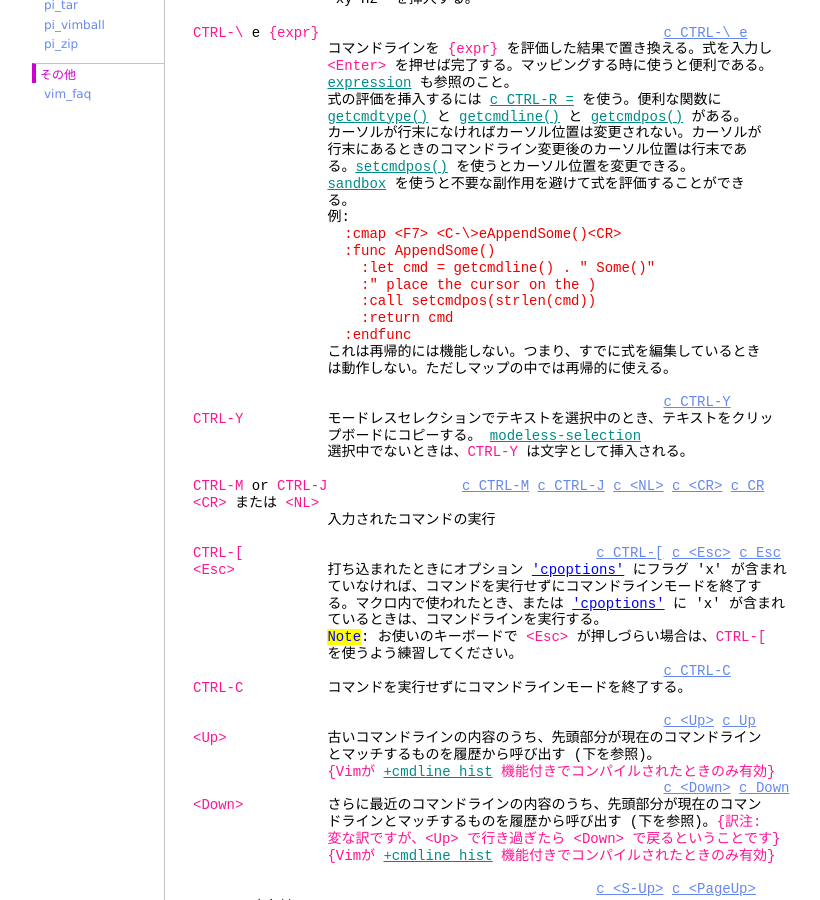
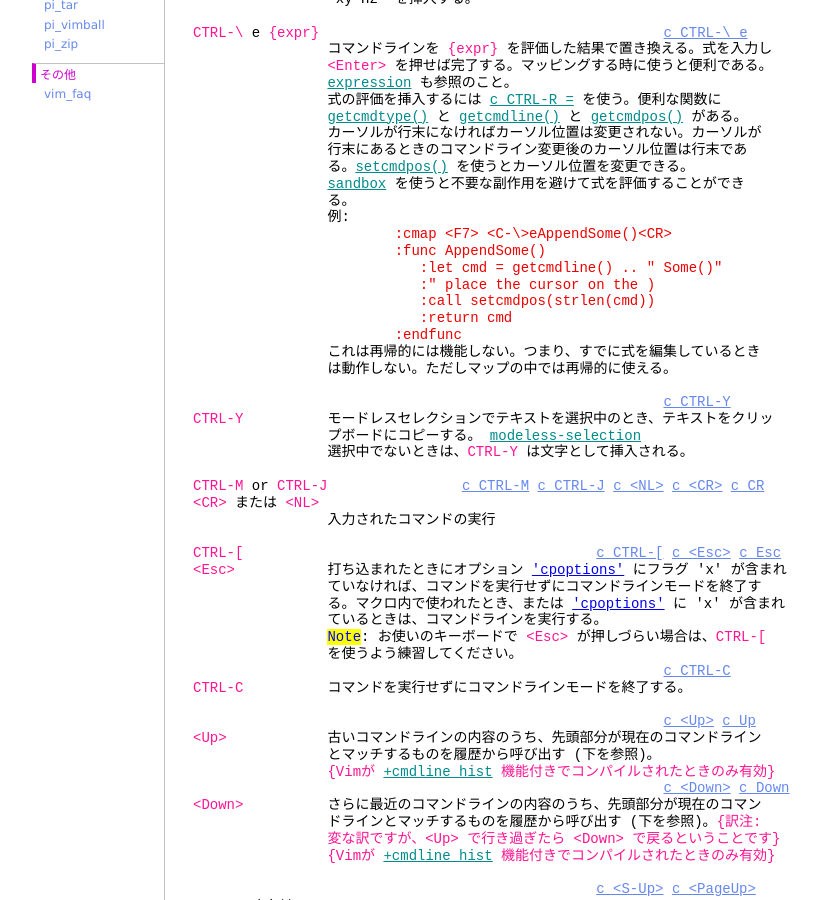
Before and after one commit to vim-jp/vimdoc-ja, a Jekyll site: the page built from cmdline.html, in a window 1280 px wide and 900 px high, scrolled down 3618 px. Shown: the whole window, without its empty margins (208-1028 px from the left). Built offline with Jekyll 4.4.1, drawn with Linux system fonts in a browser that asks for light colours; nearby versions of some CDN libraries; comment, search, counter and statistics services are not loaded.

Commit message:
Generated by GitHub workflow 1913744978
https://github.com/vim-jp/vimdoc-ja-working/actions/runs/1913744978

```diff
--- a/cmdline.html
+++ b/cmdline.html
@@ -219,13 +219,13 @@ helpname: 'cmdline'
 &nbsp;&nbsp;&nbsp;&nbsp;&nbsp;&nbsp;&nbsp;&nbsp;&nbsp;&nbsp;&nbsp;&nbsp;&nbsp;&nbsp;&nbsp;&nbsp;<a class="Identifier" href="eval.html#sandbox">sandbox</a>&nbsp;を使うと不要な副作用を避けて式を評価することができ<br>
 &nbsp;&nbsp;&nbsp;&nbsp;&nbsp;&nbsp;&nbsp;&nbsp;&nbsp;&nbsp;&nbsp;&nbsp;&nbsp;&nbsp;&nbsp;&nbsp;る。<br>
 &nbsp;&nbsp;&nbsp;&nbsp;&nbsp;&nbsp;&nbsp;&nbsp;&nbsp;&nbsp;&nbsp;&nbsp;&nbsp;&nbsp;&nbsp;&nbsp;例:<br>
-<div class="helpExample">&nbsp;&nbsp;&nbsp;&nbsp;&nbsp;&nbsp;&nbsp;&nbsp;&nbsp;&nbsp;&nbsp;&nbsp;&nbsp;&nbsp;&nbsp;&nbsp;&nbsp;&nbsp;:cmap &lt;F7&gt; &lt;C-\&gt;eAppendSome()&lt;CR&gt;<br>
-&nbsp;&nbsp;&nbsp;&nbsp;&nbsp;&nbsp;&nbsp;&nbsp;&nbsp;&nbsp;&nbsp;&nbsp;&nbsp;&nbsp;&nbsp;&nbsp;&nbsp;&nbsp;:func AppendSome()<br>
-&nbsp;&nbsp;&nbsp;&nbsp;&nbsp;&nbsp;&nbsp;&nbsp;&nbsp;&nbsp;&nbsp;&nbsp;&nbsp;&nbsp;&nbsp;&nbsp;&nbsp;&nbsp;&nbsp;&nbsp;:let cmd = getcmdline() . &quot; Some()&quot;<br>
-&nbsp;&nbsp;&nbsp;&nbsp;&nbsp;&nbsp;&nbsp;&nbsp;&nbsp;&nbsp;&nbsp;&nbsp;&nbsp;&nbsp;&nbsp;&nbsp;&nbsp;&nbsp;&nbsp;&nbsp;:&quot; place the cursor on the )<br>
-&nbsp;&nbsp;&nbsp;&nbsp;&nbsp;&nbsp;&nbsp;&nbsp;&nbsp;&nbsp;&nbsp;&nbsp;&nbsp;&nbsp;&nbsp;&nbsp;&nbsp;&nbsp;&nbsp;&nbsp;:call setcmdpos(strlen(cmd))<br>
-&nbsp;&nbsp;&nbsp;&nbsp;&nbsp;&nbsp;&nbsp;&nbsp;&nbsp;&nbsp;&nbsp;&nbsp;&nbsp;&nbsp;&nbsp;&nbsp;&nbsp;&nbsp;&nbsp;&nbsp;:return cmd<br>
-&nbsp;&nbsp;&nbsp;&nbsp;&nbsp;&nbsp;&nbsp;&nbsp;&nbsp;&nbsp;&nbsp;&nbsp;&nbsp;&nbsp;&nbsp;&nbsp;&nbsp;&nbsp;:endfunc</div>
+<div class="helpExample">&nbsp;&nbsp;&nbsp;&nbsp;&nbsp;&nbsp;&nbsp;&nbsp;&nbsp;&nbsp;&nbsp;&nbsp;&nbsp;&nbsp;&nbsp;&nbsp;&nbsp;&nbsp;&nbsp;&nbsp;&nbsp;&nbsp;&nbsp;&nbsp;:cmap &lt;F7&gt; &lt;C-\&gt;eAppendSome()&lt;CR&gt;<br>
+&nbsp;&nbsp;&nbsp;&nbsp;&nbsp;&nbsp;&nbsp;&nbsp;&nbsp;&nbsp;&nbsp;&nbsp;&nbsp;&nbsp;&nbsp;&nbsp;&nbsp;&nbsp;&nbsp;&nbsp;&nbsp;&nbsp;&nbsp;&nbsp;:func AppendSome()<br>
+&nbsp;&nbsp;&nbsp;&nbsp;&nbsp;&nbsp;&nbsp;&nbsp;&nbsp;&nbsp;&nbsp;&nbsp;&nbsp;&nbsp;&nbsp;&nbsp;&nbsp;&nbsp;&nbsp;&nbsp;&nbsp;&nbsp;&nbsp;&nbsp;&nbsp;&nbsp; :let cmd = getcmdline() .. &quot; Some()&quot;<br>
+&nbsp;&nbsp;&nbsp;&nbsp;&nbsp;&nbsp;&nbsp;&nbsp;&nbsp;&nbsp;&nbsp;&nbsp;&nbsp;&nbsp;&nbsp;&nbsp;&nbsp;&nbsp;&nbsp;&nbsp;&nbsp;&nbsp;&nbsp;&nbsp;&nbsp;&nbsp; :&quot; place the cursor on the )<br>
+&nbsp;&nbsp;&nbsp;&nbsp;&nbsp;&nbsp;&nbsp;&nbsp;&nbsp;&nbsp;&nbsp;&nbsp;&nbsp;&nbsp;&nbsp;&nbsp;&nbsp;&nbsp;&nbsp;&nbsp;&nbsp;&nbsp;&nbsp;&nbsp;&nbsp;&nbsp; :call setcmdpos(strlen(cmd))<br>
+&nbsp;&nbsp;&nbsp;&nbsp;&nbsp;&nbsp;&nbsp;&nbsp;&nbsp;&nbsp;&nbsp;&nbsp;&nbsp;&nbsp;&nbsp;&nbsp;&nbsp;&nbsp;&nbsp;&nbsp;&nbsp;&nbsp;&nbsp;&nbsp;&nbsp;&nbsp; :return cmd<br>
+&nbsp;&nbsp;&nbsp;&nbsp;&nbsp;&nbsp;&nbsp;&nbsp;&nbsp;&nbsp;&nbsp;&nbsp;&nbsp;&nbsp;&nbsp;&nbsp;&nbsp;&nbsp;&nbsp;&nbsp;&nbsp;&nbsp;&nbsp;&nbsp;:endfunc</div>
 &nbsp;&nbsp;&nbsp;&nbsp;&nbsp;&nbsp;&nbsp;&nbsp;&nbsp;&nbsp;&nbsp;&nbsp;&nbsp;&nbsp;&nbsp; これは再帰的には機能しない。つまり、すでに式を編集しているとき<br>
 &nbsp;&nbsp;&nbsp;&nbsp;&nbsp;&nbsp;&nbsp;&nbsp;&nbsp;&nbsp;&nbsp;&nbsp;&nbsp;&nbsp;&nbsp;&nbsp;は動作しない。ただしマップの中では再帰的に使える。<br>
 <br>
--- a/index.html
+++ b/index.html
@@ -3,7 +3,7 @@ layout: vimdoc
 helpname: 'help'
 ---
 <div id='vimCodeElement'>
-<a class="Constant" href="index.html" name="help.txt">help.txt</a>&nbsp;&nbsp;&nbsp;&nbsp;&nbsp;&nbsp;For&nbsp;<span class="Identifier">Vim バージョン 8.2.</span>&nbsp;&nbsp;Last change: 2021 Dec 27<br>
+<a class="Constant" href="index.html" name="help.txt">help.txt</a>&nbsp;&nbsp;&nbsp;&nbsp;&nbsp;&nbsp;For&nbsp;<span class="Identifier">Vim バージョン 8.2.</span>&nbsp;&nbsp;Last change: 2022 Feb 26<br>
 <br>
 &nbsp;&nbsp;&nbsp;&nbsp;&nbsp;&nbsp;&nbsp;&nbsp;&nbsp;&nbsp;&nbsp;&nbsp;&nbsp;&nbsp;&nbsp;&nbsp;&nbsp;&nbsp;&nbsp;&nbsp;&nbsp;&nbsp;&nbsp;&nbsp;&nbsp;&nbsp; VIM - メインヘルプファイル<br>
 &nbsp;&nbsp;&nbsp;&nbsp;&nbsp;&nbsp;&nbsp;&nbsp;&nbsp;&nbsp;&nbsp;&nbsp;&nbsp;&nbsp;&nbsp;&nbsp;&nbsp;&nbsp;&nbsp;&nbsp;&nbsp;&nbsp;&nbsp;&nbsp;&nbsp;&nbsp;&nbsp;&nbsp;&nbsp;&nbsp;&nbsp;&nbsp;&nbsp;&nbsp;&nbsp;&nbsp;&nbsp;&nbsp;&nbsp;&nbsp;&nbsp;&nbsp;&nbsp;&nbsp;&nbsp;&nbsp;&nbsp;&nbsp;&nbsp;&nbsp;&nbsp;&nbsp;&nbsp;&nbsp;&nbsp;&nbsp;&nbsp;&nbsp;&nbsp;&nbsp;&nbsp;&nbsp;&nbsp;&nbsp;&nbsp;&nbsp;&nbsp;&nbsp;&nbsp;&nbsp;&nbsp;&nbsp; k<br>
@@ -204,6 +204,7 @@ Vim は Vi IMproved の略です。Vim の大部分は Bram Moolenaar によっ
 <a class="ExternalTaglink" href="https://vim-jp.org/vimdoc-ja/version6.html">version6.txt</a>&nbsp;&nbsp;<span class="Identifier">Vim version 5.7</span>&nbsp;と 6.x の違い<br>
 <a class="ExternalTaglink" href="https://vim-jp.org/vimdoc-ja/version7.html">version7.txt</a>&nbsp;&nbsp;<span class="Identifier">Vim version 6.4</span>&nbsp;と 7.x の違い<br>
 <a class="Identifier" href="version8.html">version8.txt</a>&nbsp;&nbsp;<span class="Identifier">Vim version 7.4</span>&nbsp;と 8.x の違い<br>
+<span class="MissingTag">version9.txt</span>&nbsp;&nbsp;<span class="Identifier">Vim version 8.2</span>&nbsp;と 9.0 の違い<br>
 &nbsp;&nbsp;&nbsp;&nbsp;&nbsp;&nbsp;&nbsp;&nbsp;&nbsp;&nbsp;&nbsp;&nbsp;&nbsp;&nbsp;&nbsp;&nbsp;&nbsp;&nbsp;&nbsp;&nbsp;&nbsp;&nbsp;&nbsp;&nbsp;&nbsp;&nbsp;&nbsp;&nbsp;&nbsp;&nbsp;&nbsp;&nbsp;&nbsp;&nbsp;&nbsp;&nbsp;&nbsp;&nbsp;&nbsp;&nbsp;&nbsp;&nbsp;&nbsp;&nbsp;&nbsp;&nbsp;&nbsp;&nbsp;<a class="Constant" href="index.html#sys-file-list" name="sys-file-list">sys-file-list</a><br>
 <span class="PreProc">システムに関する説明</span><br>
 <a class="Identifier" href="os_390.html">os_390.txt</a>&nbsp;&nbsp;&nbsp;&nbsp;OS/390 Unix<br>
```
Also changed, not shown: map.html (+4 -4 lines).
